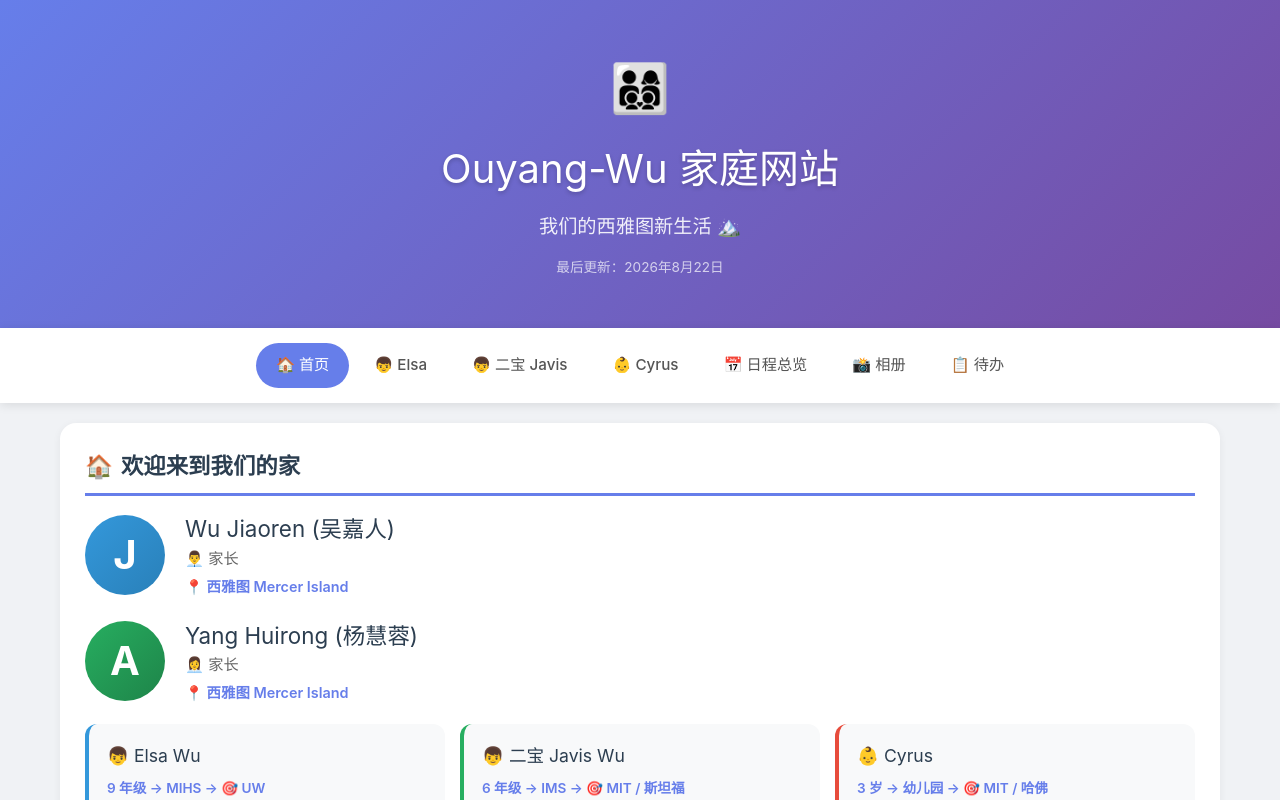
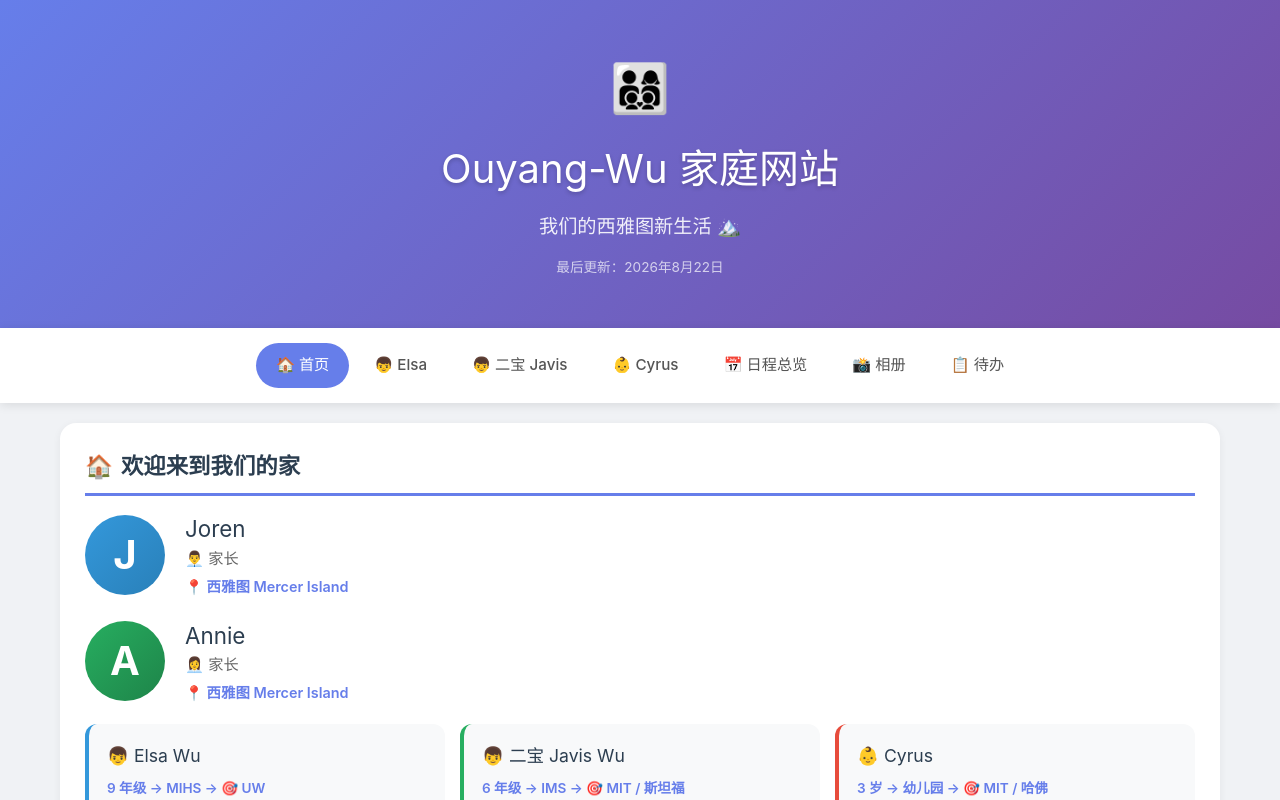
Before and after one commit to annie201061-beep/family-website, a Next.js app: page / in a window 1280 px wide. Shown: the top 800 px of the page. Built offline with nearby package versions, Linux system fonts and the light colour scheme.

Commit message:
update: parents names to Joren and Annie (no Chinese names)

```diff
--- a/src/data/family-website-content.js
+++ b/src/data/family-website-content.js
@@ -28,7 +28,7 @@ const htmlContent = `
   <div class="profile">
     <div class="avatar dabao">J</div>
     <div class="profile-info">
-      <h2>Wu Jiaoren (吴嘉人)</h2>
+      <h2>Joren</h2>
       <div class="school">👨‍💼 家长</div>
       <div class="goal">📍 西雅图 Mercer Island</div>
     </div>
@@ -36,7 +36,7 @@ const htmlContent = `
   <div class="profile">
     <div class="avatar erbao">A</div>
     <div class="profile-info">
-      <h2>Yang Huirong (杨慧蓉)</h2>
+      <h2>Annie</h2>
       <div class="school">👩‍💼 家长</div>
       <div class="goal">📍 西雅图 Mercer Island</div>
     </div>
```
